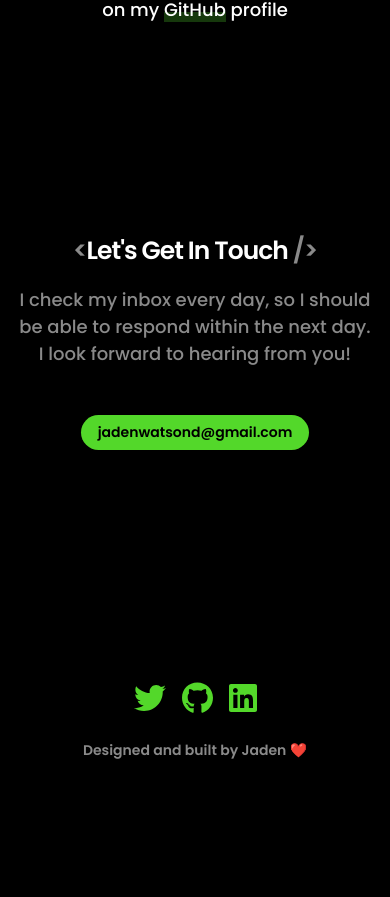
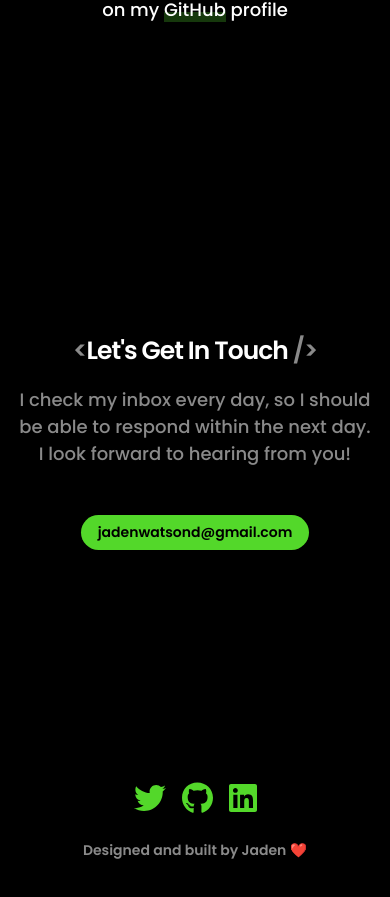
Before and after one commit to igaboo/jaden-watson-v2, a Next.js app: page / in a window 390 px wide. Shown: the part 5018-5915 px from the top of the page. Before the commit the page ends 5821 px from the top, so only its background shows below. Built offline with nearby package versions, Linux system fonts and the light colour scheme.

Commit message:
adjusted container heights

```diff
--- a/layout/6. Contact/Contact.module.scss
+++ b/layout/6. Contact/Contact.module.scss
@@ -4,7 +4,9 @@
   max-width: 800px;
   text-align: center;
 
-  min-height: calc(100vh - 10rem - 5rem - 200px);
+  min-height: calc(
+    100vh - 10rem
+  ) !important; //monitor height - height of navbar + height of footer
 
   display: flex;
 
@@ -25,6 +27,12 @@
 }
 
 @media screen and (max-width: 900px) {
+  .container {
+    min-height: calc(
+      100vh - 15rem
+    ) !important; //monitor height - height of navbar + height of footer
+    margin-block: 0;
+  }
   .container p {
     max-width: 400px;
   }
```
